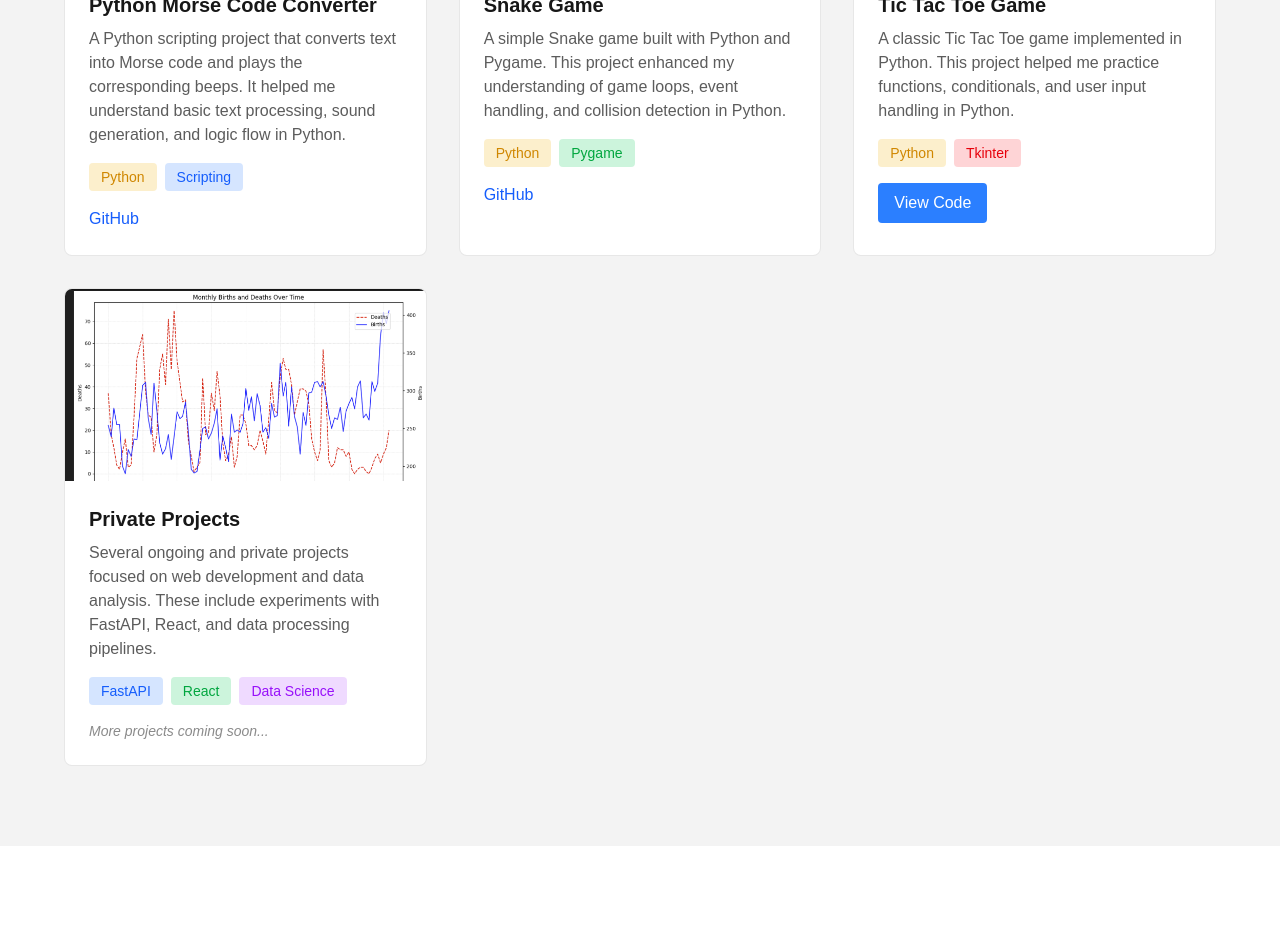
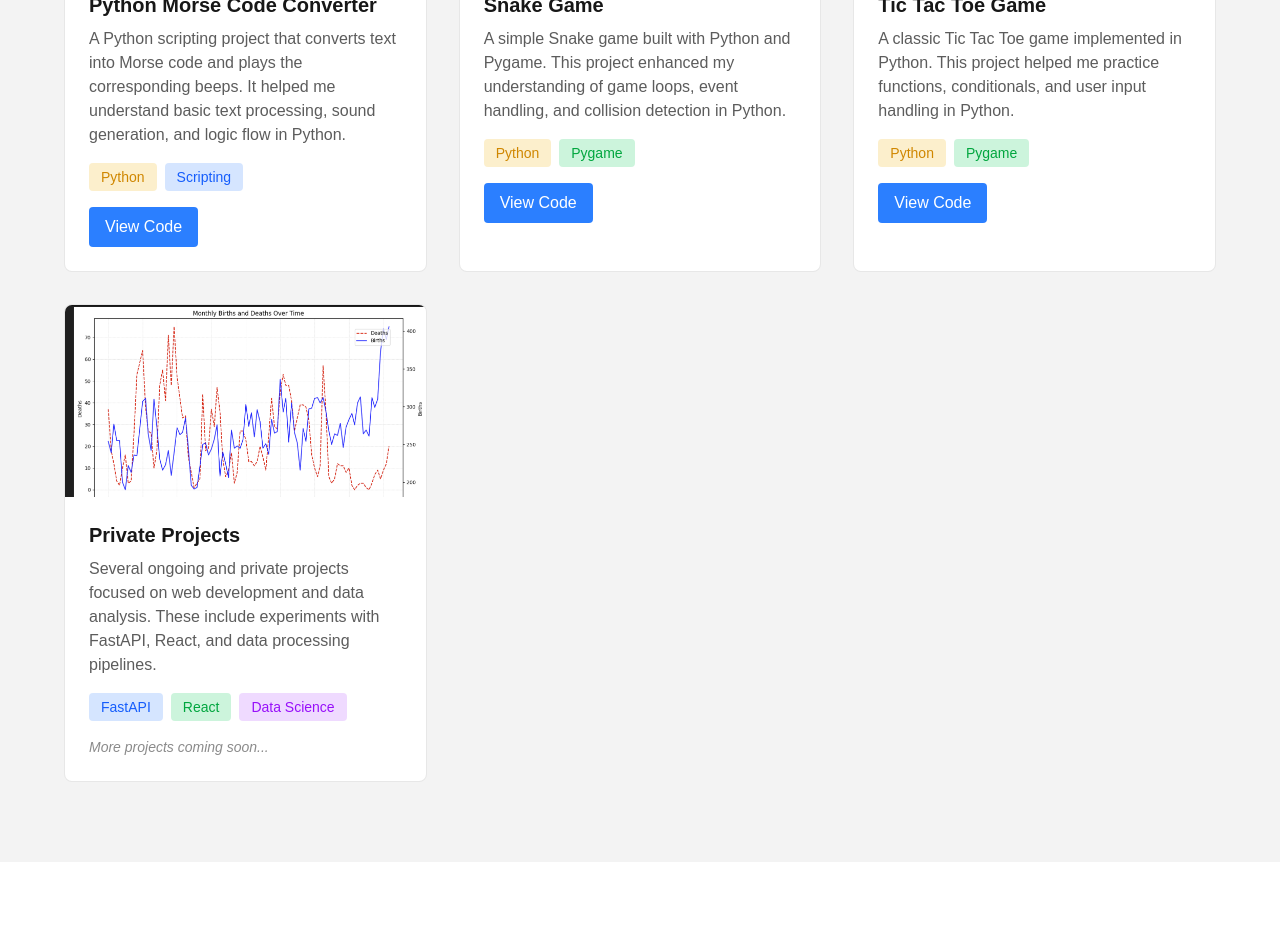
Before and after one commit to MRESKY/MY_PORTFOLIO, a Next.js app: page / in a window 1280 px wide. Shown: the part 2800-3729 px from the top of the page. Built offline with nearby package versions, Linux system fonts and the light colour scheme.

Commit message:
Update project links and labels in Home component; change 'GitHub' to 'View Code' and update technology tags

```diff
--- a/app/page.js
+++ b/app/page.js
@@ -239,11 +239,9 @@ export default function Home() {
                 <div className="flex gap-4">
                   <a
                     href="https://github.com/MRESKY/1-Python_Scripting_Text_Morse_Code"
-                    target="_blank"
-                    rel="noopener noreferrer"
-                    className="text-blue-600 dark:text-blue-400 hover:underline hover:scale-105 inline-block transition-transform"
+                    className="px-4 py-2 bg-blue-500 text-white rounded hover:bg-blue-600 transition-colors"
                   >
-                    GitHub
+                    View Code
                   </a>
                 </div>
               </div>
@@ -273,11 +271,9 @@ export default function Home() {
                 <div className="flex gap-4">
                   <a
                     href="https://github.com/MRESKY/Game_Snake"
-                    target="_blank"
-                    rel="noopener noreferrer"
-                    className="text-blue-600 dark:text-blue-400 hover:underline hover:scale-105 inline-block transition-transform"
+                    className="px-4 py-2 bg-blue-500 text-white rounded hover:bg-blue-600 transition-colors"
                   >
-                    GitHub
+                    View Code
                   </a>
                 </div>
               </div>
@@ -302,7 +298,7 @@ export default function Home() {
                 </p>
                 <div className="flex gap-2 flex-wrap mb-4">
                   <span className="px-3 py-1 bg-yellow-500/20 text-yellow-600 dark:text-yellow-400 rounded text-sm hover:scale-110 transition-transform">Python</span>
-                  <span className="px-3 py-1 bg-red-500/20 text-red-600 dark:text-red-400 rounded text-sm hover:scale-110 transition-transform">Tkinter</span>
+                  <span className="px-3 py-1 bg-green-500/20 text-green-600 dark:text-green-400 rounded text-sm hover:scale-110 transition-transform">Pygame</span>
                 </div>
                 <div className="flex gap-4">
                   <a
```
